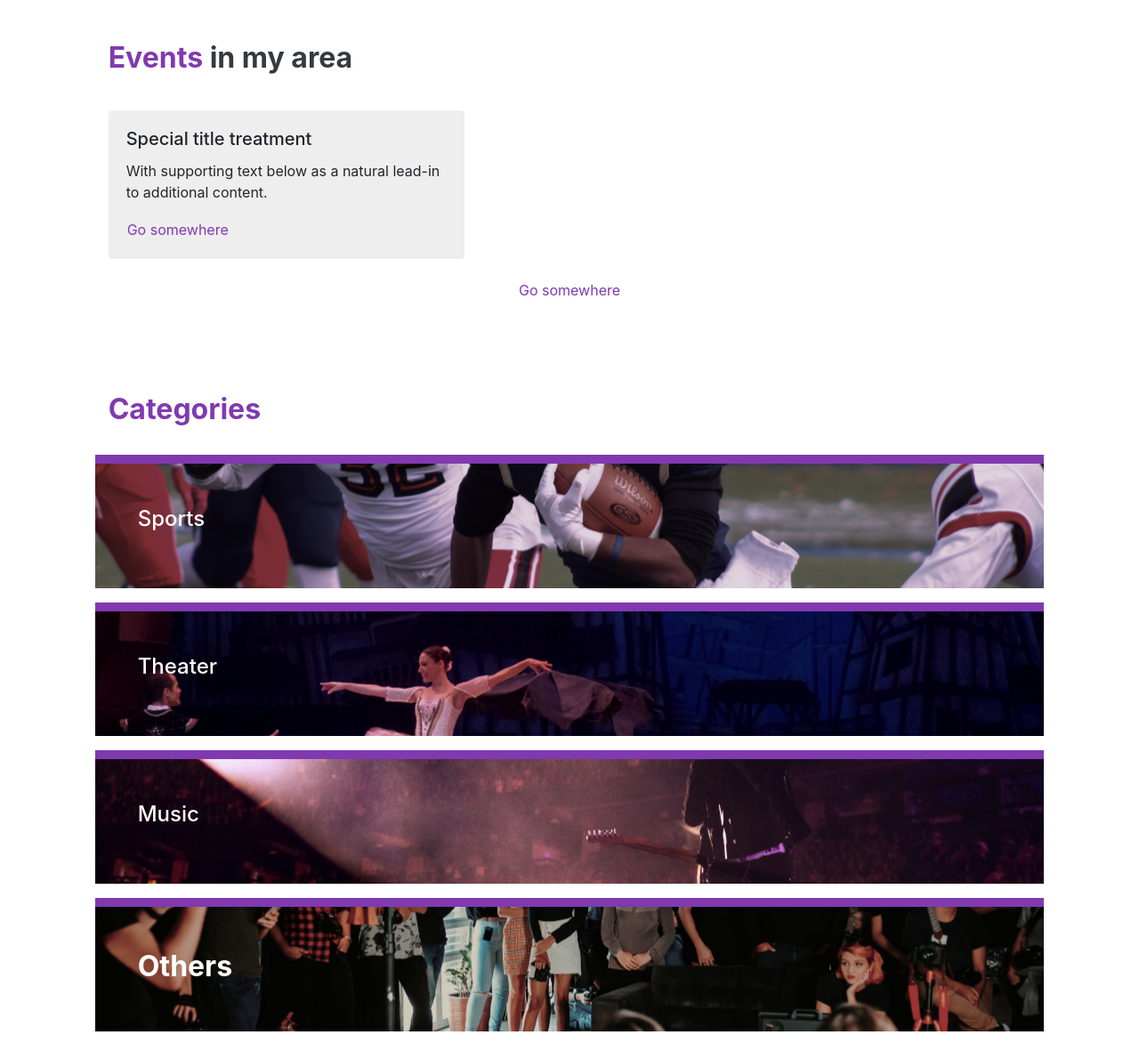
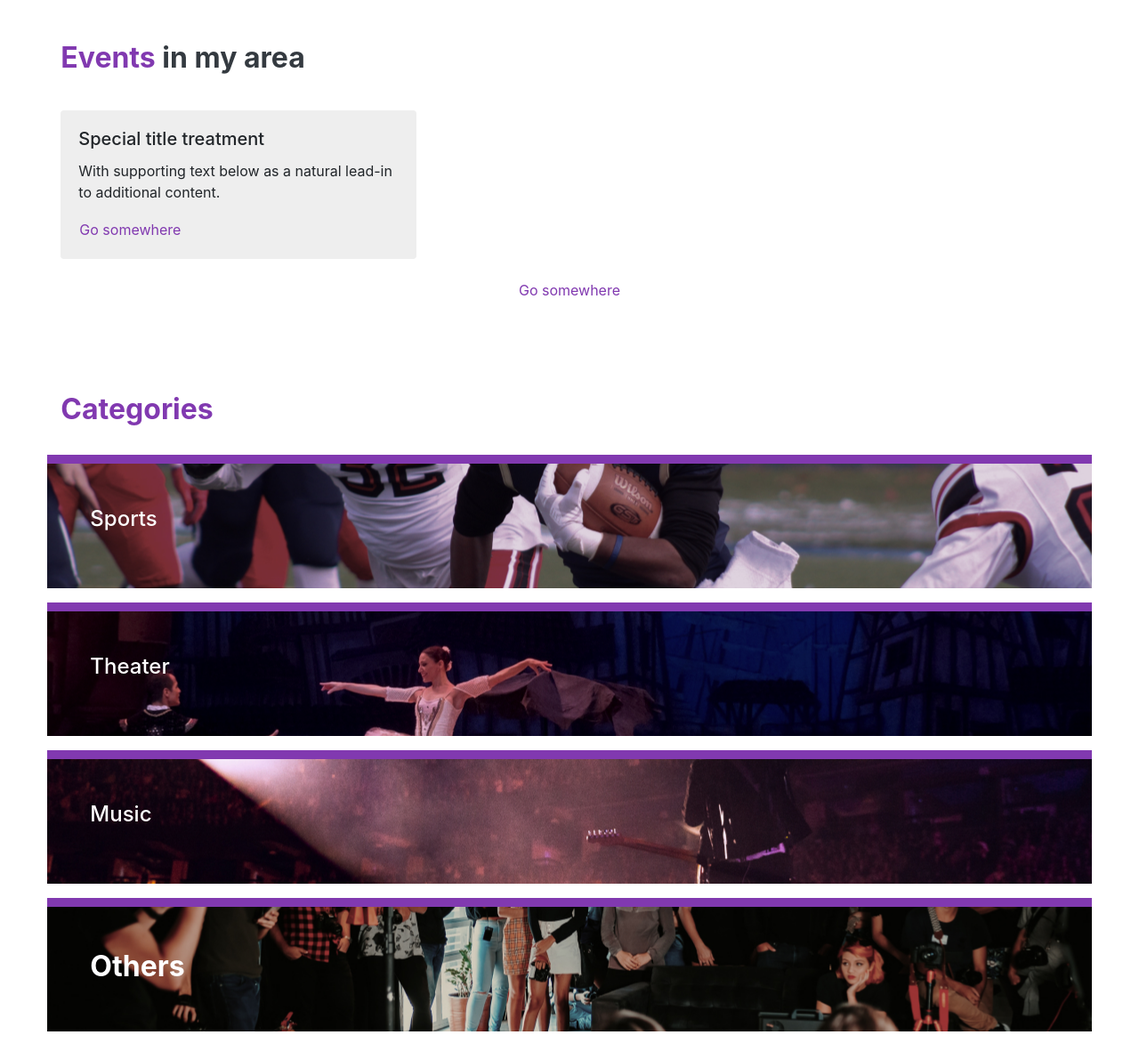
Before and after one commit to ralflopez/Tick-et_out, a plain HTML site: page client/index.html in a window 1280 px wide. Shown: the part 868-2040 px from the top of the page at 89% size. Drawn offline with nearby package versions, Linux system fonts and the light colour scheme.

Commit message:
change navbar to white

```diff
--- a/client/index.html
+++ b/client/index.html
@@ -15,7 +15,7 @@
   <body>
     <!-- Code Starts Here-->
     <!-- navbar -->
-    <nav class="navbar navbar-expand-lg navbar-light bg-light fixed-top">
+    <nav class="navbar navbar-expand-lg navbar-light bg-white fixed-top">
         <a class="navbar-brand" href="#">
           <img src="assets/logo.png" style="height: 40px; width: 40px;" />
         </a>
@@ -48,7 +48,7 @@
       </div>
       <div class="row">
         <!-- events near me -->
-        <section class="col-10 mx-auto events-near-section pt-5 pb-5">
+        <section class="col-11 mx-auto events-near-section pt-5 pb-5">
           <h2 class="text-primary mb-4">Events <span class="text-dark">in my area<span></h2>
           <div class="card bg-secondary mt-3 mb-3 mr-3 d-inline-block">
             <div class="card-body">
@@ -62,19 +62,19 @@
       </div>
       <div class="row category-section">
         <!-- categories -->
-        <div class="col-10 mx-auto pt-5 pb-4">
+        <div class="col-11 mx-auto pt-5 pb-4">
           <h2 class="text-primary mb-2">Categories</h2>
         </div>
-        <a class="col-10 mx-auto p-5 mb-3">
+        <a class="col-11 mx-auto p-5 mb-3">
           <h4 class="text-white cate mb-3gory-title">Sports</h4>
         </a>
-        <a class="col-10 mx-auto p-5 mb-3">
+        <a class="col-11 mx-auto p-5 mb-3">
           <h4 class="text-white cate mb-3gory-title">Theater</h4>
         </a>
-        <a class="col-10 mx-auto p-5 mb-3">
+        <a class="col-11 mx-auto p-5 mb-3">
           <h4 class="text-white cate mb-3gory-title">Music</h4>
         </a>
-        <a class="col-10 mx-auto p-5 mb-3">
+        <a class="col-11 mx-auto p-5 mb-3">
           <h4 class="text-white category-title">Others</h4>
         </a>
       </div>
```
